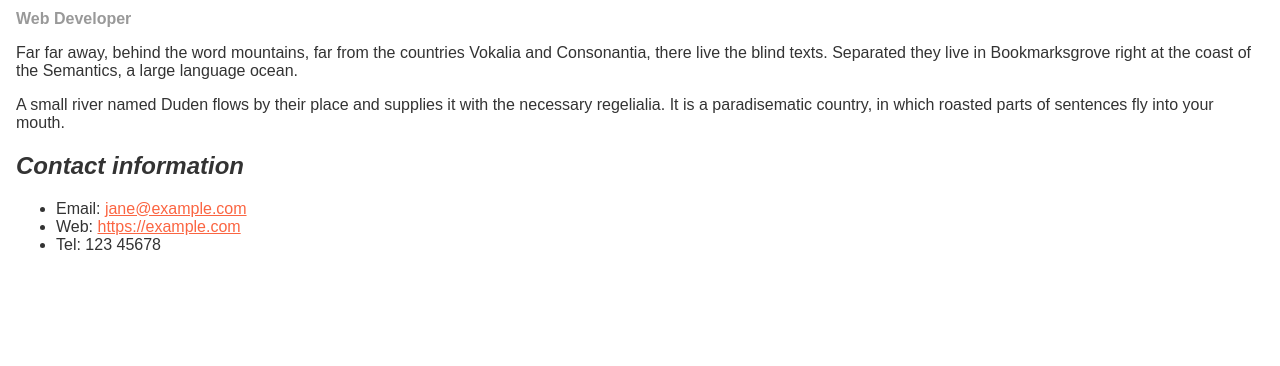
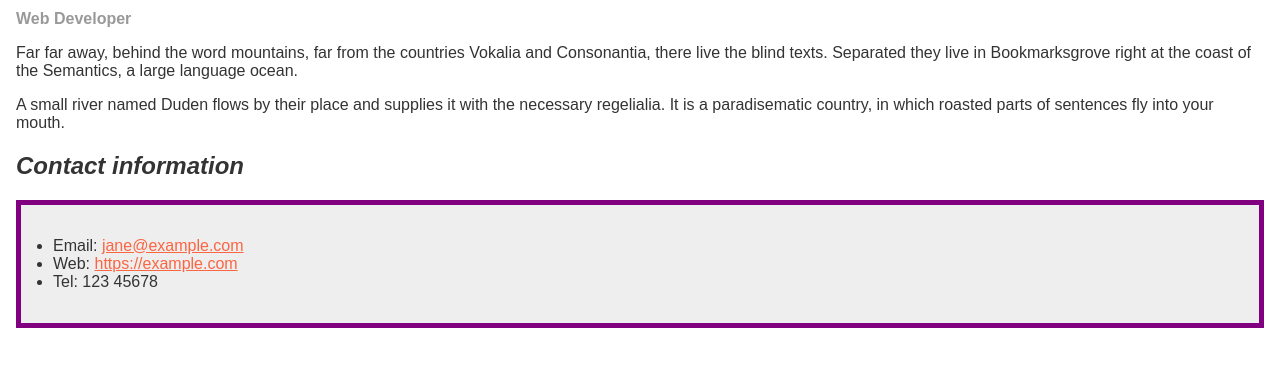
Before and after one commit to Japneet-tech/Japneet-tech.github.io, a plain HTML site: page Lab3/Part1/biog-download (1).html in a window 1280 px wide. Shown: the part 102-468 px from the top of the page. Drawn offline with Linux system fonts and the light colour scheme.

Commit message:
add color to hover text
added green color

```diff
--- a/Lab3/Part1/biog-download (1).html
+++ b/Lab3/Part1/biog-download (1).html
@@ -25,6 +25,12 @@
         font-style: italic;
       }
 
+      ul {
+  background-color: #eeeeee;
+  border: 5px solid purple;
+  padding: 2em;
+         }
+
 
       .job-title {
         color: #999999;
@@ -38,6 +44,7 @@
 
       a:hover {
         text-decoration: none;
+        color: green;
       }
     </style>
   </head>
```
